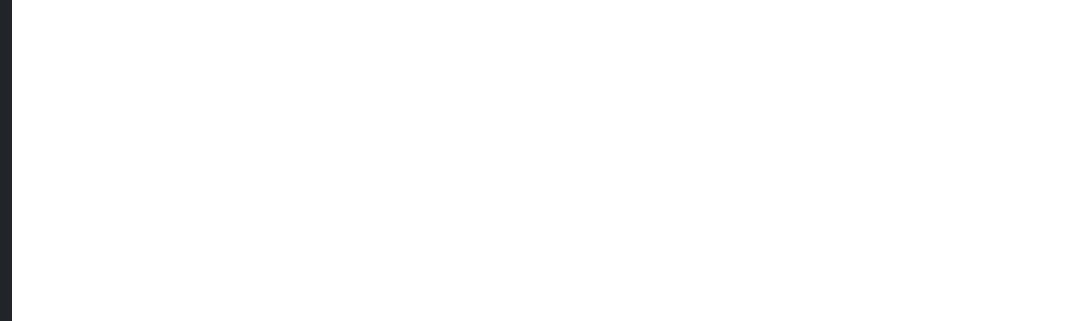
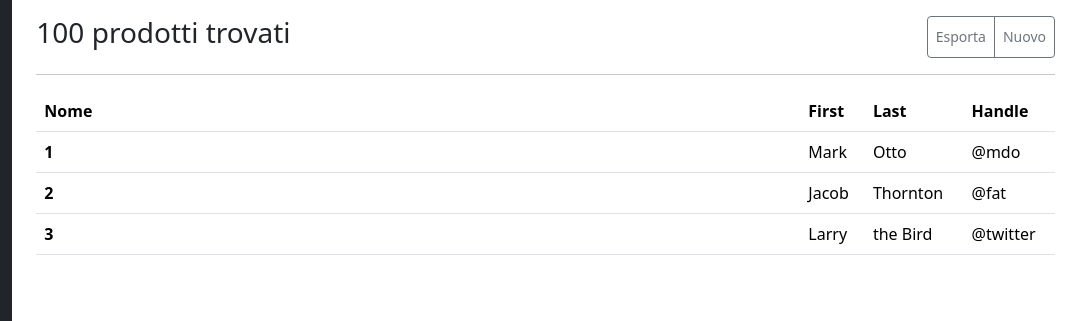
Before and after one commit to GiuseppeArgo/html-css-bootstrap-dashboard, a plain HTML site: page index.html in a window 1280 px wide. Shown: the top 321 px of the page, 201-1280 px from the left. Drawn offline with nearby package versions, Linux system fonts and the light colour scheme.

Commit message:
feat: started project products table

```diff
--- a/index.html
+++ b/index.html
@@ -56,6 +56,7 @@
     <main>
         <div class="container-fluid">
             <div class="row">
+
                 <!-- sidebar -->
                 <div class="d-none d-md-flex flex-column p-3 text-bg-dark vh-100 col-md-2">
                     <a href="/" class="d-flex align-items-center mb-3 mb-md-0 me-md-auto text-white text-decoration-none">
@@ -97,6 +98,71 @@
                         </ul>
                     </div>
                 </div>
+
+
+                <!-- table section -->
+                <div class="col-xs-12 col-md-10 pt-3">
+                    <div class="container-fluid">
+                        <div class="d-flex justify-content-between">
+                            <h3>100 prodotti trovati</h3>
+                            <div class="btn-group" role="group" aria-label="buttons">
+                                <button type="button" class="btn btn-outline-secondary btn-sm">Esporta</button>
+                                <button type="button" class="btn btn-outline-secondary btn-sm">Nuovo</button>
+                            </div>
+                        </div>
+                        <hr>
+
+                        <div class="table-responsive">
+                            <table class="table">
+                                <thead>
+                                    <tr>
+                                        <th scope="col" class="w-75">Nome</th>
+                                        <th scope="col">First</th>
+                                        <th scope="col">Last</th>
+                                        <th scope="col">Handle</th>
+                                    </tr>
+                                </thead>
+                                <tbody>
+                                    <tr>
+                                        <th scope="row">1</th>
+                                        <td>Mark</td>
+                                        <td>Otto</td>
+                                        <td>@mdo</td>
+                                    </tr>
+                                    <tr>
+                                        <th scope="row">2</th>
+                                        <td>Jacob</td>
+                                        <td>Thornton</td>
+                                        <td>@fat</td>
+                                    </tr>
+                                    <tr>
+                                        <th scope="row">3</th>
+                                        <td>Larry</td>
+                                        <td>the Bird</td>
+                                        <td>@twitter</td>
+                                    </tr>
+                                  </tbody>
+                            </table>
+                          </div>
+
+
+
+
+
+
+
+
+                    </div>
+
+
+
+
+
+
+
+
+                </div>
+
             </div>
         </div>
 
```
